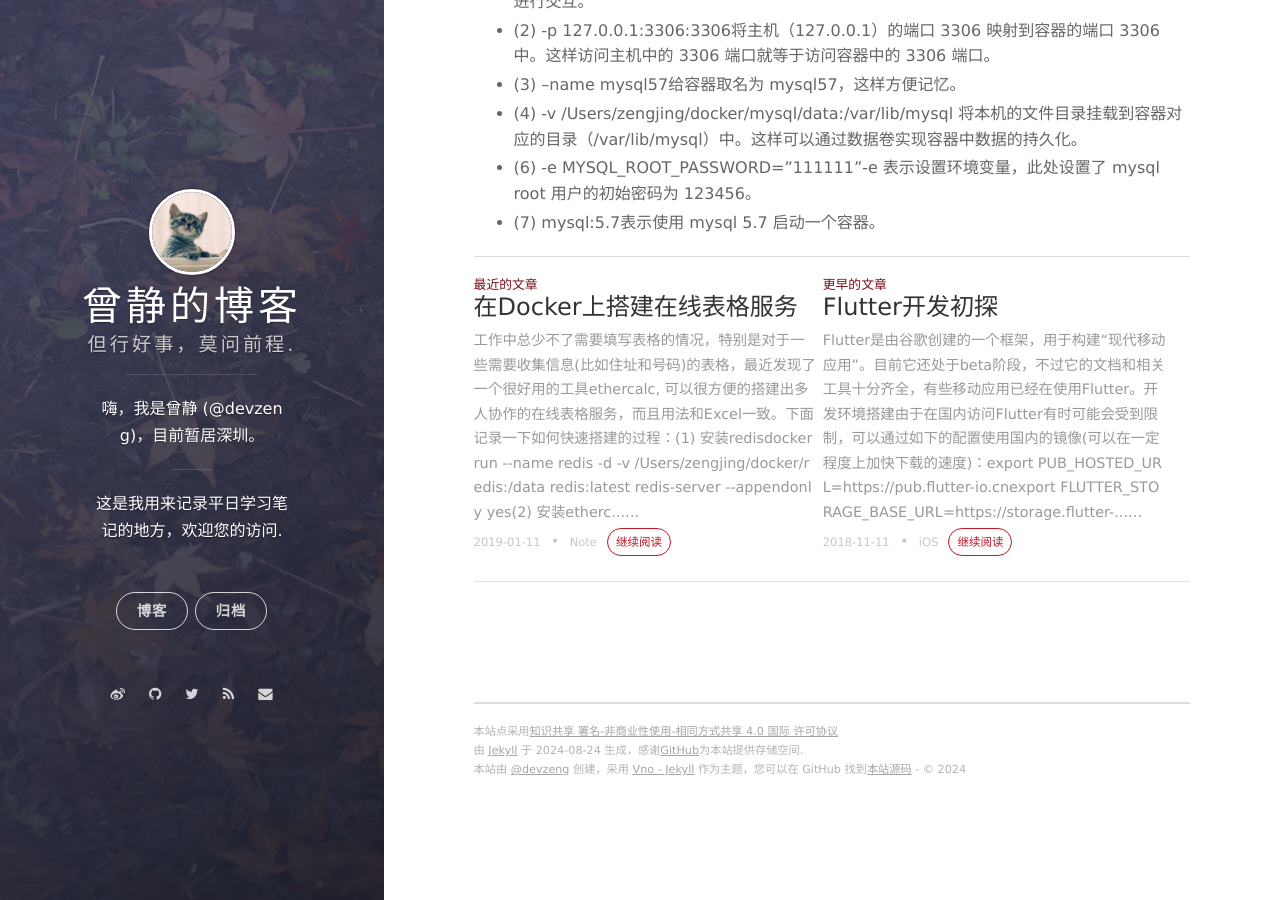
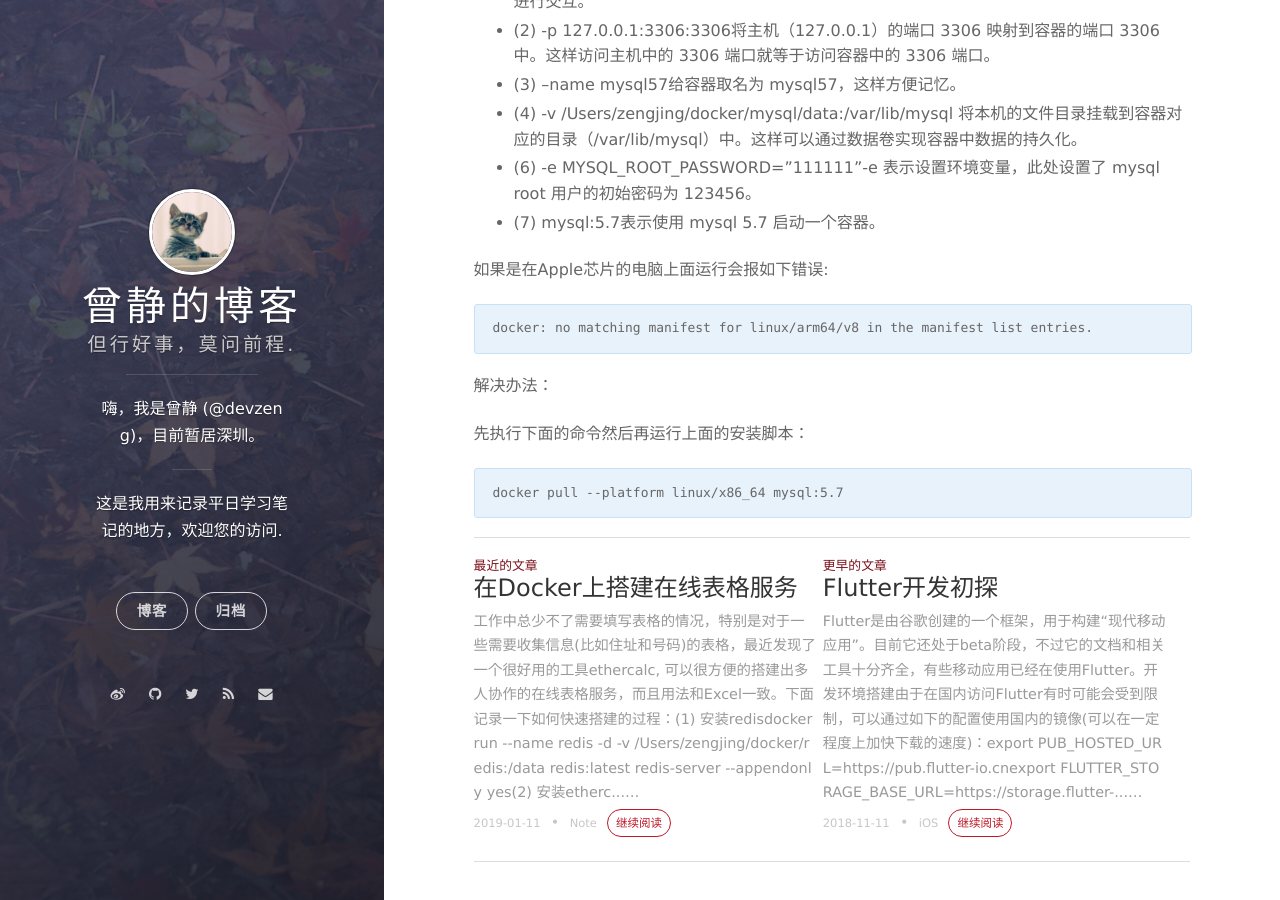
Before and after one commit to hhtczengjing/blog, a Jekyll site: the page built from _posts/2018-12-20-install-mysql-in-docker.md, in a window 1280 px wide and 900 px high, scrolled down 865 px. Built offline with Jekyll 4.4.1, drawn with Linux system fonts in a browser that asks for light colours; nearby versions of some CDN libraries.

Commit message:
update post "Docker安装MySQL数据库"

````diff
--- a/_posts/2018-12-20-install-mysql-in-docker.md
+++ b/_posts/2018-12-20-install-mysql-in-docker.md
@@ -47,3 +47,18 @@ docker run -d -p 3306:3306 \
 - (4) -v /Users/zengjing/docker/mysql/data:/var/lib/mysql 将本机的文件目录挂载到容器对应的目录（/var/lib/mysql）中。这样可以通过数据卷实现容器中数据的持久化。
 - (6) -e MYSQL_ROOT_PASSWORD="111111"-e 表示设置环境变量，此处设置了 mysql root 用户的初始密码为 123456。
 - (7) mysql:5.7表示使用 mysql 5.7 启动一个容器。
+
+
+如果是在Apple芯片的电脑上面运行会报如下错误:
+
+```
+docker: no matching manifest for linux/arm64/v8 in the manifest list entries.
+```
+
+解决办法：
+
+先执行下面的命令然后再运行上面的安装脚本：
+
+```
+docker pull --platform linux/x86_64 mysql:5.7
+```
````
